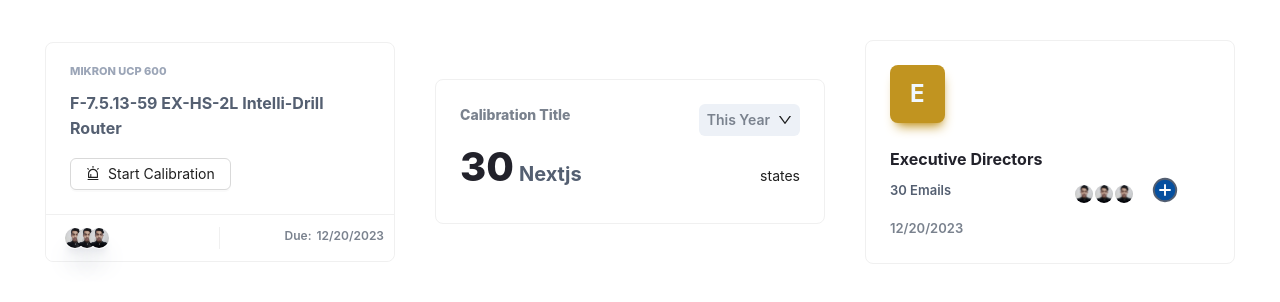
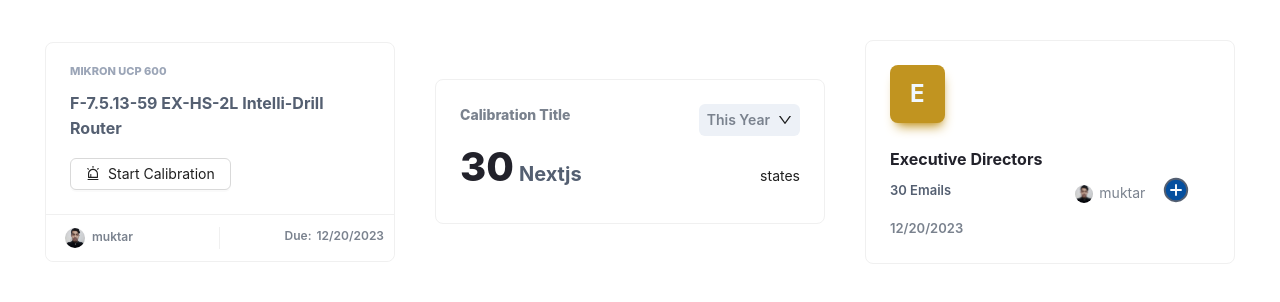
Before and after one commit to muhamash/components-lib-v1, a Next.js app: page /output in a window 1280 px wide. Shown: the top 302 px of the page. Built offline with nearby package versions, Linux system fonts and the light colour scheme.

Commit message:
all done moving for cell components and users avatar+name

```diff
--- a/src/app/output/page.tsx
+++ b/src/app/output/page.tsx
@@ -12,18 +12,18 @@ const users = [
         status: 'pending',
     },
 
-    {
-        name: "ashraful",
-        id: "2",
-        image: "/user.jpg",
-        status: 'completed',
-    },
-    {
-        name: "rifat",
-        id: "3",
-        image: "/user.jpg",
-        status: 'completed',
-    },
+    // {
+    //     name: "ashraful",
+    //     id: "2",
+    //     image: "/user.jpg",
+    //     status: 'completed',
+    // },
+    // {
+    //     name: "rifat",
+    //     id: "3",
+    //     image: "/user.jpg",
+    //     status: 'completed',
+    // },
 
     // {
     //     name: "siam",
--- a/src/components/customTooltip.tsx
+++ b/src/components/customTooltip.tsx
@@ -1,8 +1,6 @@
-
-
 import React from "react";
 import { Tooltip } from "antd";
-import { Content } from "next/font/google";
+// import { Content } from "next/font/google";
 
 interface CustomTooltipProps {
     title?:React.ReactNode;
--- a/src/components/dropdown.tsx
+++ b/src/components/dropdown.tsx
@@ -5,7 +5,7 @@ import { Dropdown, Space } from "antd";
 
 interface DropDownProps
 {
-    dropdownTitle: string;
+  dropdownTitle: string;
 }
 
 const items: MenuProps["items"] = [
--- a/src/components/userProfile.tsx
+++ b/src/components/userProfile.tsx
@@ -23,7 +23,7 @@ const AvatarContainer = styled.div`
 
 const UserProfile = ( props: ReadUserProps ) =>
 {
-    const { users } = props;
+    const { users=[] } = props;
     const renderTooltipContent = () => {
         if (users.length === 0) {
             return <div>No users</div>;
@@ -56,14 +56,22 @@ const UserProfile = ( props: ReadUserProps ) =>
         <CustomTooltip placement="bottom" title={renderTooltipContent()}>
             <div>
                 {users.length === 1 ? (
-                    <AvatarContainer>
-                        <Avatar
+                    <AvatarContainer
+                        style={{
+                            display: 'flex',
+                            alignItems: 'center',
+                            gap: '6px'
+                    }}
+                    >
+                        <div>
+                            <Avatar
                             style={{
                                 width: '22px',
                                 height: '22px',
                             }}
                             src={users[0].image}
                         />
+                        </div>
                         {users[0].name && (
                             <div
                                 style={{
```
